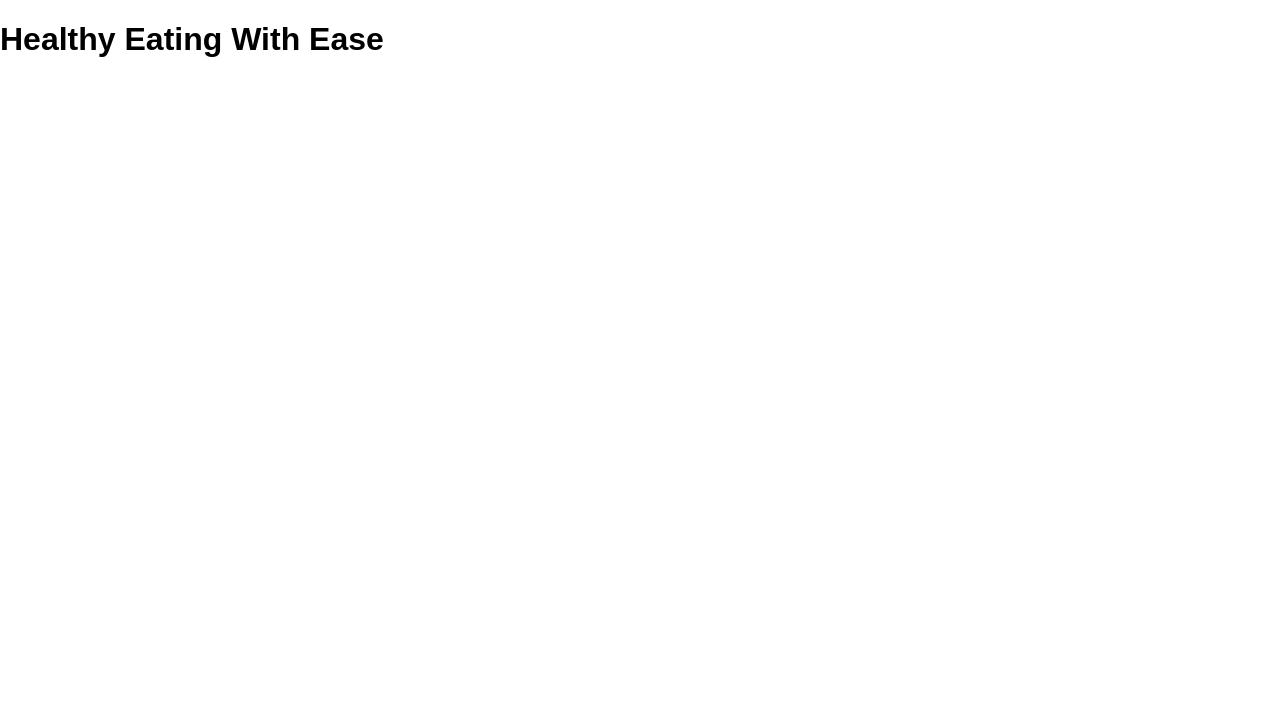
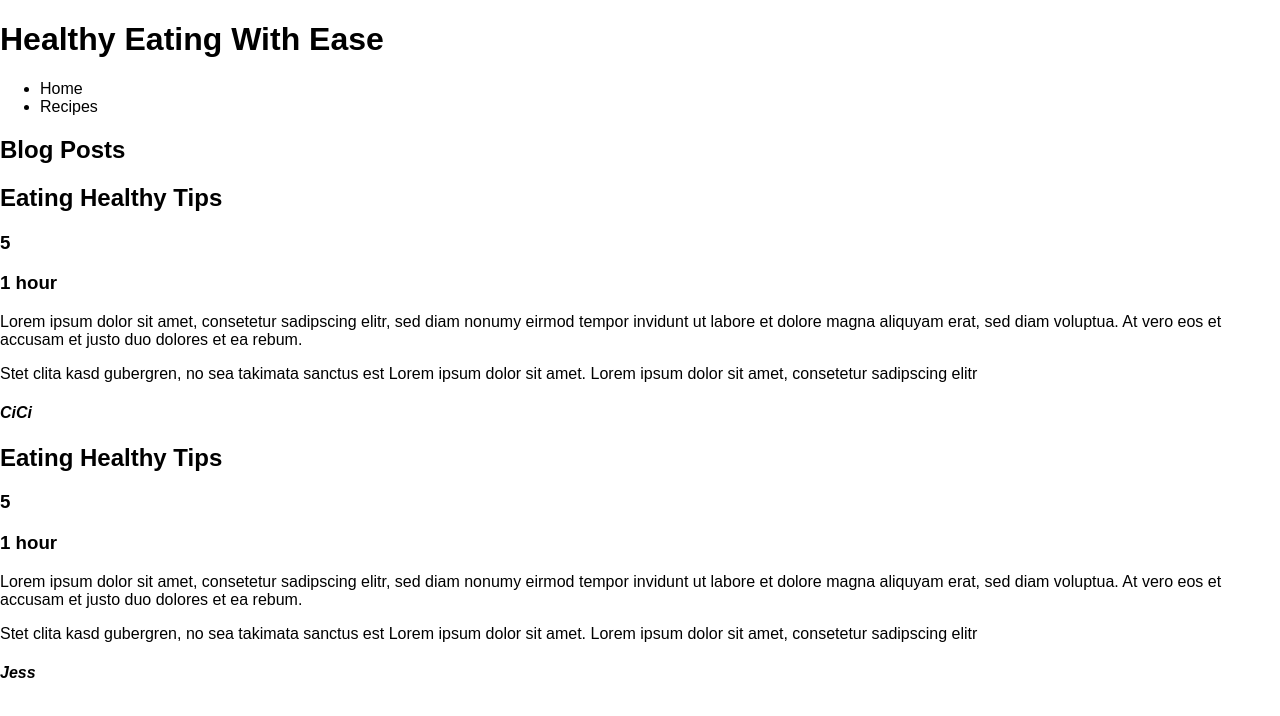
Before and after one commit to rachelchhay/healthy-eating-app, a React (Create React App) app: page / in a window 1280 px wide. Shown: the top 716 px of the page. Built offline with nearby package versions, Linux system fonts and the light colour scheme.

Commit message:
Added some components

```diff
--- a/models/posts.js
+++ b/models/posts.js
@@ -2,7 +2,10 @@ const mongoose = require('mongoose');
 
 const postSchema = mongoose.Schema({
   title: String,
-  text: String,
+  servings: Number,
+  time: String,
+  ingredients: String,
+  directions: String,
   author: String
 });
 
--- a/src/App.js
+++ b/src/App.js
@@ -1,11 +1,14 @@
 import React, { Component } from 'react';
 import './index.css';
+import RecipeList from './RecipeList';
+import Header from './Header';
 
 class App extends Component {
   render() {
     return (
-      <div className="header">
-        <h1>Healthy Eating With Ease</h1>
+      <div>
+        <Header />
+        <RecipeList />
       </div>
     );
   }
--- /dev/null
+++ b/src/Header.js
@@ -0,0 +1,20 @@
+import React, { Component } from 'react';
+import './index.css';
+
+function Header () {
+  return (
+    <div>
+      <h1>Healthy Eating With Ease</h1>
+
+      <ul className='nav'>
+        <li>Home</li>
+        <li>Recipes</li>
+      </ul>
+    </div>
+  )
+}
+
+
+
+
+export default Header;
--- /dev/null
+++ b/src/Recipe.js
@@ -0,0 +1,32 @@
+import React, { Component } from 'react';
+
+// add state
+class Recipe extends Component {
+  render() {
+    let recipe = this.props.data.map((post, i) => {
+      return (
+        <div key={i}>
+          <h2>{post.title}</h2>
+          <h3>{post.servings}</h3>
+          <h3>{post.time}</h3>
+          <p>{post.ingredients}</p>
+          <p>{post.directions}</p>
+          <h4><i>{post.author}</i></h4>
+        </div>
+      )
+    });
+
+
+    return (
+      <div>
+        { recipe }
+      </div>
+    )
+  }
+}
+
+export default Recipe;
+
+// <h3>{this.props.title}</h3>
+// <p>{this.props.text}</p>
+// <h4><i>{this.props.author}</i></h4>
--- /dev/null
+++ b/src/RecipeList.js
@@ -0,0 +1,32 @@
+import React, { Component } from 'react';
+import './index.css';
+import Data from './data';
+import Recipe from './Recipe';
+
+
+class RecipeList extends Component {
+  constructor(props) {
+    super(props);
+    this.state = {
+      data: []
+    }
+  }
+
+  render() {
+    return (
+      <div>
+        <h2>Blog Posts</h2>
+        <Recipe data={Data} />
+      </div>
+    )
+  }
+
+}
+
+export default RecipeList;
+
+// let recipe = this.state.data.map((post, i) => {
+//   return (
+//     <Recipe key={i} title ={post.title} text= {post.text} author = {post.author}/>
+//   )
+// })
--- /dev/null
+++ b/src/data.js
@@ -0,0 +1,21 @@
+const data = [
+  {
+    title: 'Eating Healthy Tips',
+    servings: 5,
+    time: '1 hour',
+    ingredients: 'Lorem ipsum dolor sit amet, consetetur sadipscing elitr, sed diam nonumy eirmod tempor invidunt ut labore et dolore magna aliquyam erat, sed diam voluptua. At vero eos et accusam et justo duo dolores et ea rebum.',
+    directions: 'Stet clita kasd gubergren, no sea takimata sanctus est Lorem ipsum dolor sit amet. Lorem ipsum dolor sit amet, consetetur sadipscing elitr',
+    author: 'CiCi'
+  },
+  {
+    title: 'Eating Healthy Tips',
+    servings: 5,
+    time: '1 hour',
+    ingredients: 'Lorem ipsum dolor sit amet, consetetur sadipscing elitr, sed diam nonumy eirmod tempor invidunt ut labore et dolore magna aliquyam erat, sed diam voluptua. At vero eos et accusam et justo duo dolores et ea rebum.',
+    directions: 'Stet clita kasd gubergren, no sea takimata sanctus est Lorem ipsum dolor sit amet. Lorem ipsum dolor sit amet, consetetur sadipscing elitr',
+    author: 'Jess'
+  }
+
+]
+
+module.exports = data;
```
Also changed, not shown: controllers/posts.js (+12 -12 lines), server.js (+2 -8 lines), src/RecipeForm.js (added).
